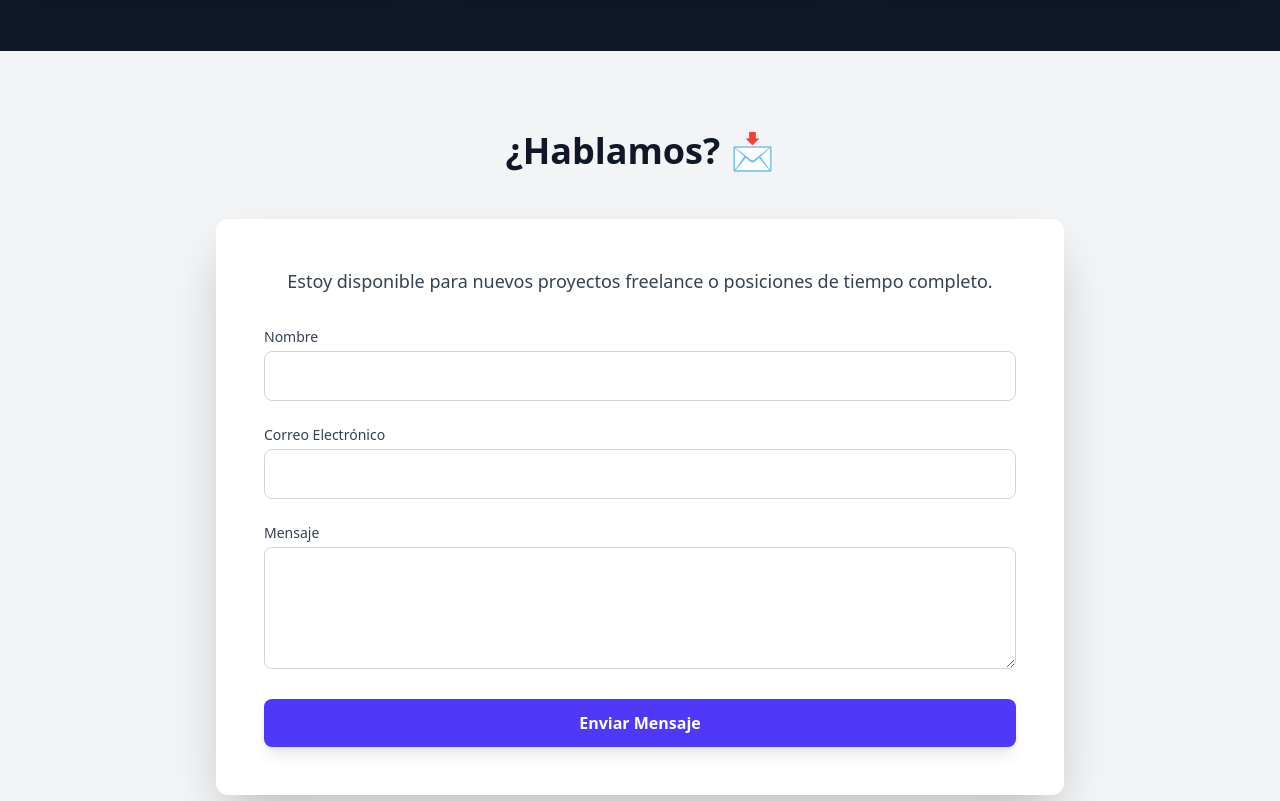
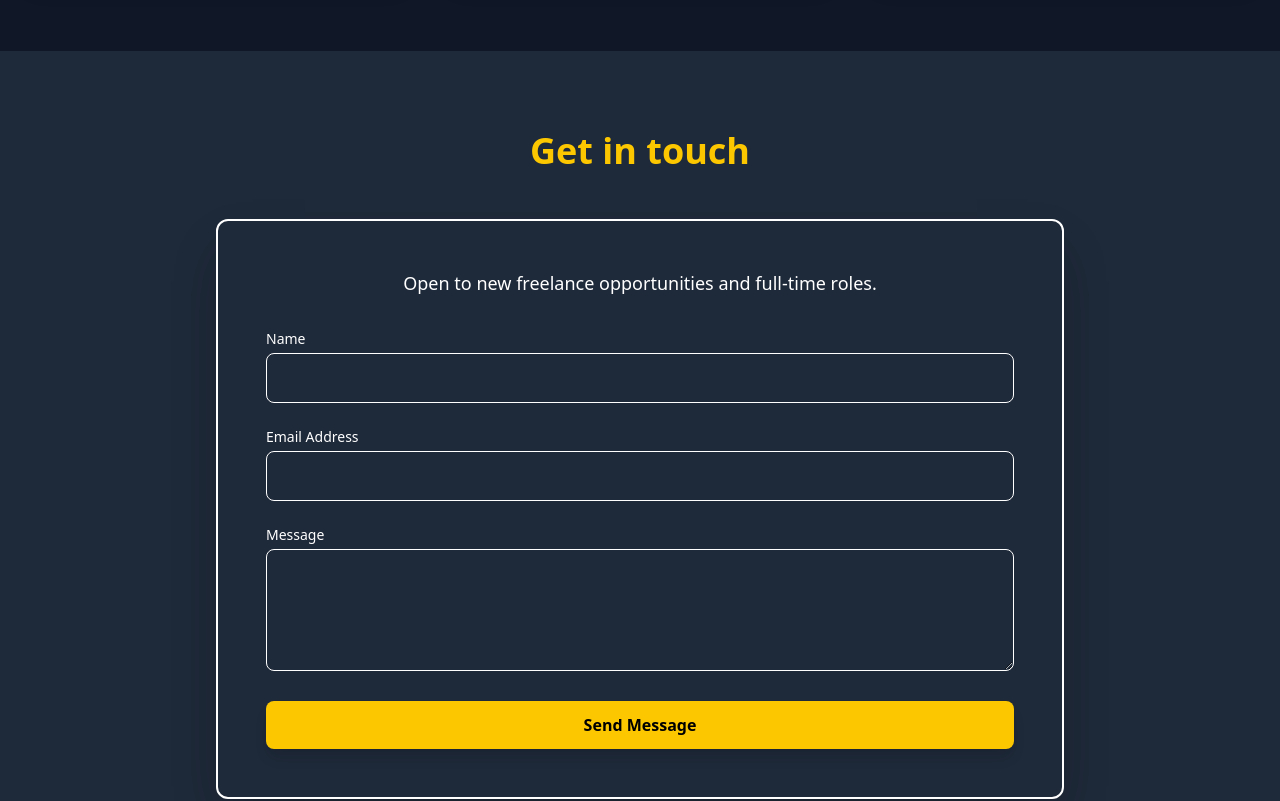
Before and after one commit to AndrxsQ/PersonalPortfolio, a React (Vite) app: page / in a window 1280 px wide. Shown: the part 1820-2621 px from the top of the page. Built offline with nearby package versions, Linux system fonts and the light colour scheme.

Commit message:
Changing Contact default texts and styles

```diff
--- a/src/components/Contact.jsx
+++ b/src/components/Contact.jsx
@@ -1,58 +1,58 @@
 const Contact = () => {
   const handleSubmit = (e) => {
     e.preventDefault();
-    alert('Formulario enviado! (En un proyecto real, se enviaría a un backend/servicio como Formspree).');
+    alert('Form sent successfully!'); //(In a real project, it would be sent to a backend/service like Formspree)
   };
 
   return (
-    <section id="contact" className="bg-gray-100 py-20">
+    <section id="contact" className="bg-gray-800 py-20">
       <div className="container mx-auto px-6 max-w-4xl">
-        <h2 className="text-4xl font-bold text-center text-gray-900 mb-12">
-          ¿Hablamos? 📩
+        <h2 className="text-4xl font-bold text-center text-yellow-400 mb-12">
+            Get in touch
         </h2>
 
-        <div className="bg-white p-8 md:p-12 rounded-xl shadow-2xl">
-          <p className="text-center text-lg text-gray-700 mb-8">
-            Estoy disponible para nuevos proyectos freelance o posiciones de tiempo completo.
+        <div className="bg-gray-800 border-2 border-white p-8 md:p-12 rounded-xl shadow-2xl">
+          <p className="text-center text-lg text-white mb-8">
+            Open to new freelance opportunities and full-time roles.
           </p>
 
           <form onSubmit={handleSubmit} className="space-y-6">
             <div>
-              <label htmlFor="name" className="block text-sm font-medium text-gray-700 mb-1">Nombre</label>
+              <label htmlFor="name" className="block text-sm font-medium text-white mb-1">Name</label>
               <input
                 type="text"
                 id="name"
                 name="name"
                 required
-                className="w-full px-4 py-3 border border-gray-300 rounded-lg focus:ring-indigo-500 focus:border-indigo-500 transition duration-300"
+                className="w-full px-4 py-3 border border-white rounded-lg focus:ring-yellow-400 focus:border-yellow-400 transition duration-300"
               />
             </div>
             <div>
-              <label htmlFor="email" className="block text-sm font-medium text-gray-700 mb-1">Correo Electrónico</label>
+              <label htmlFor="email" className="block text-sm font-medium text-white mb-1">Email Address</label>
               <input
                 type="email"
                 id="email"
                 name="email"
                 required
-                className="w-full px-4 py-3 border border-gray-300 rounded-lg focus:ring-indigo-500 focus:border-indigo-500 transition duration-300"
+                className="w-full px-4 py-3 border border-white rounded-lg focus:ring-yellow-400 focus:border-yellow-400 transition duration-300"
               />
             </div>
             <div>
-              <label htmlFor="message" className="block text-sm font-medium text-gray-700 mb-1">Mensaje</label>
+              <label htmlFor="message" className="block text-sm font-medium text-white mb-1">Message</label>
               <textarea
                 id="message"
                 name="message"
                 rows="4"
                 required
-                className="w-full px-4 py-3 border border-gray-300 rounded-lg focus:ring-indigo-500 focus:border-indigo-500 transition duration-300"
+                className="w-full px-4 py-3 border text-white border-white rounded-lg focus:ring-yellow-400 focus:border-yellow-400 transition duration-300"
               ></textarea>
             </div>
 
             <button
               type="submit"
-              className="w-full py-3 bg-indigo-600 text-white font-semibold rounded-lg shadow-lg hover:bg-indigo-700 transition duration-300 transform hover:scale-105"
+              className="w-full py-3 bg-yellow-400 text-black font-semibold rounded-lg shadow-lg hover:bg-yellow-600 transition duration-300 transform hover:scale-103"
             >
-              Enviar Mensaje
+              Send Message
             </button>
           </form>
         </div>
```
